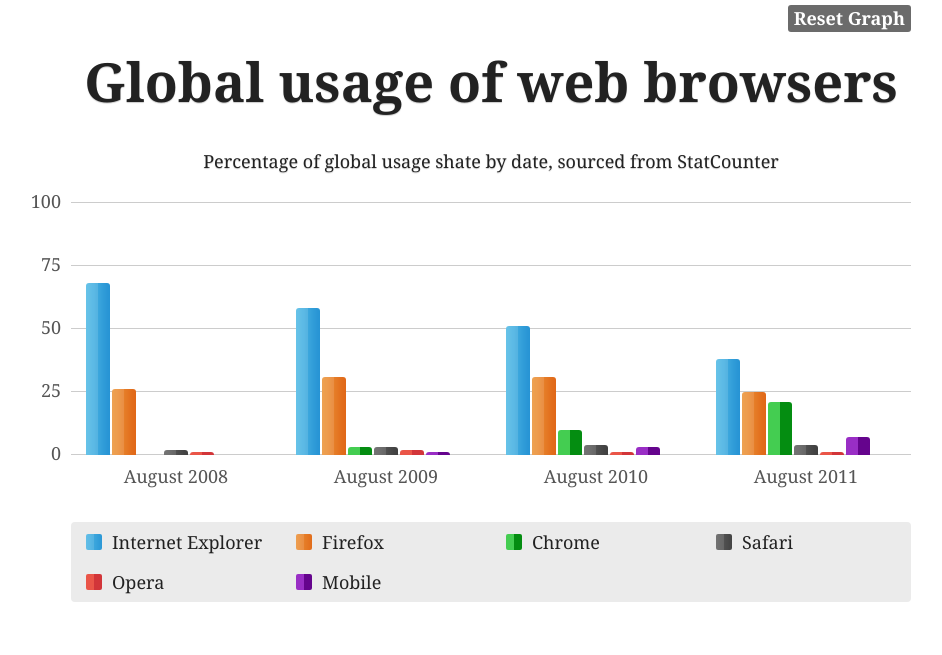
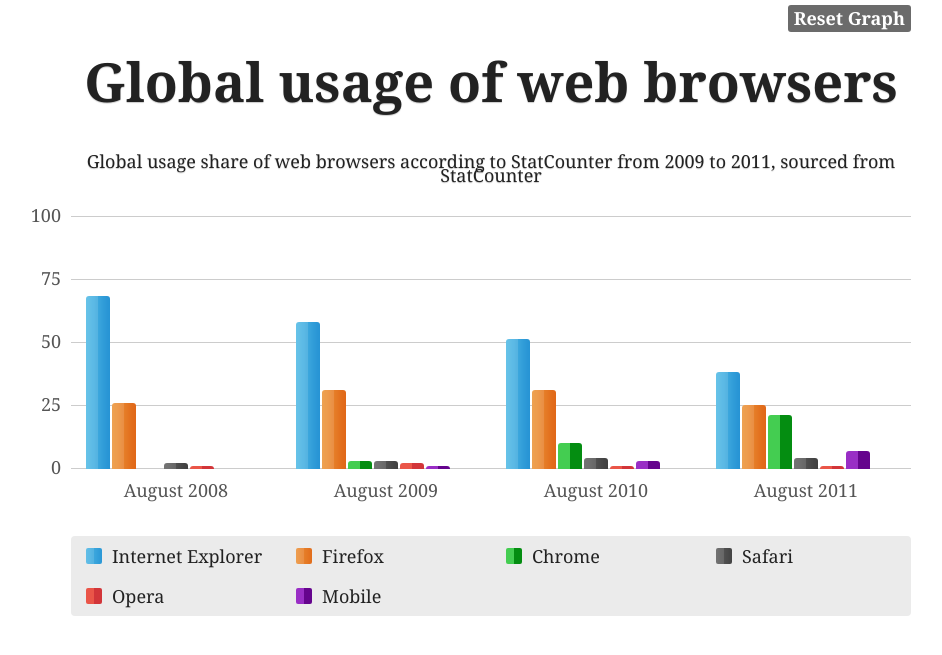
Before and after one commit to waynemoir/waynemoir.com, a Jekyll site: the page demos/fancy-charts/index.html, which Jekyll copies as it is, in a window 1280 px wide. Shown: the top 655 px of the page, without its empty margins (149-1091 px from the left). Built offline with Jekyll 4.4.1, drawn with Linux system fonts in a browser that asks for light colours; nearby versions of some CDN libraries; Markdown is read by kramdown in place of the engine named in the settings.

Commit message:
Dropped table summary. Not valid in HTML5

```diff
--- a/demos/fancy-charts/index.html
+++ b/demos/fancy-charts/index.html
@@ -11,8 +11,8 @@
 			<a href="#" id="reset-graph-button">Reset Graph</a>
 			<section class="table">
 				<h1>Global usage of web browsers</h1>
-				<table summary="Global usage share of web browsers according to StatCounter from 2009 to 2011" id="data-table">
-					<caption>Percentage of global usage shate by date, sourced from StatCounter</caption>
+				<table id="data-table">
+					<caption>Global usage share of web browsers according to StatCounter from 2009 to 2011, sourced from StatCounter</caption>
 						   <thead>
 							  <tr>
 								 <td>&nbsp;</td>
```
